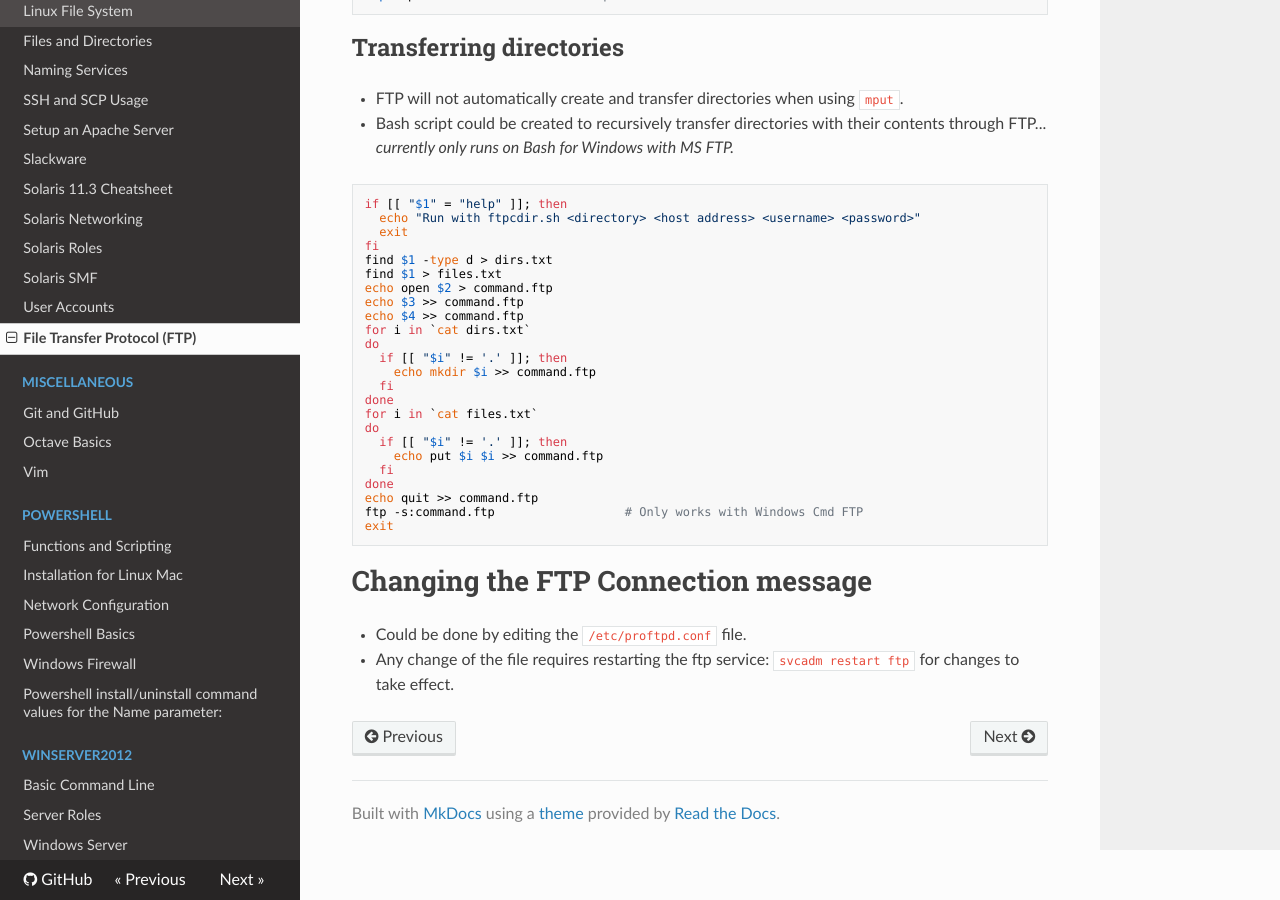
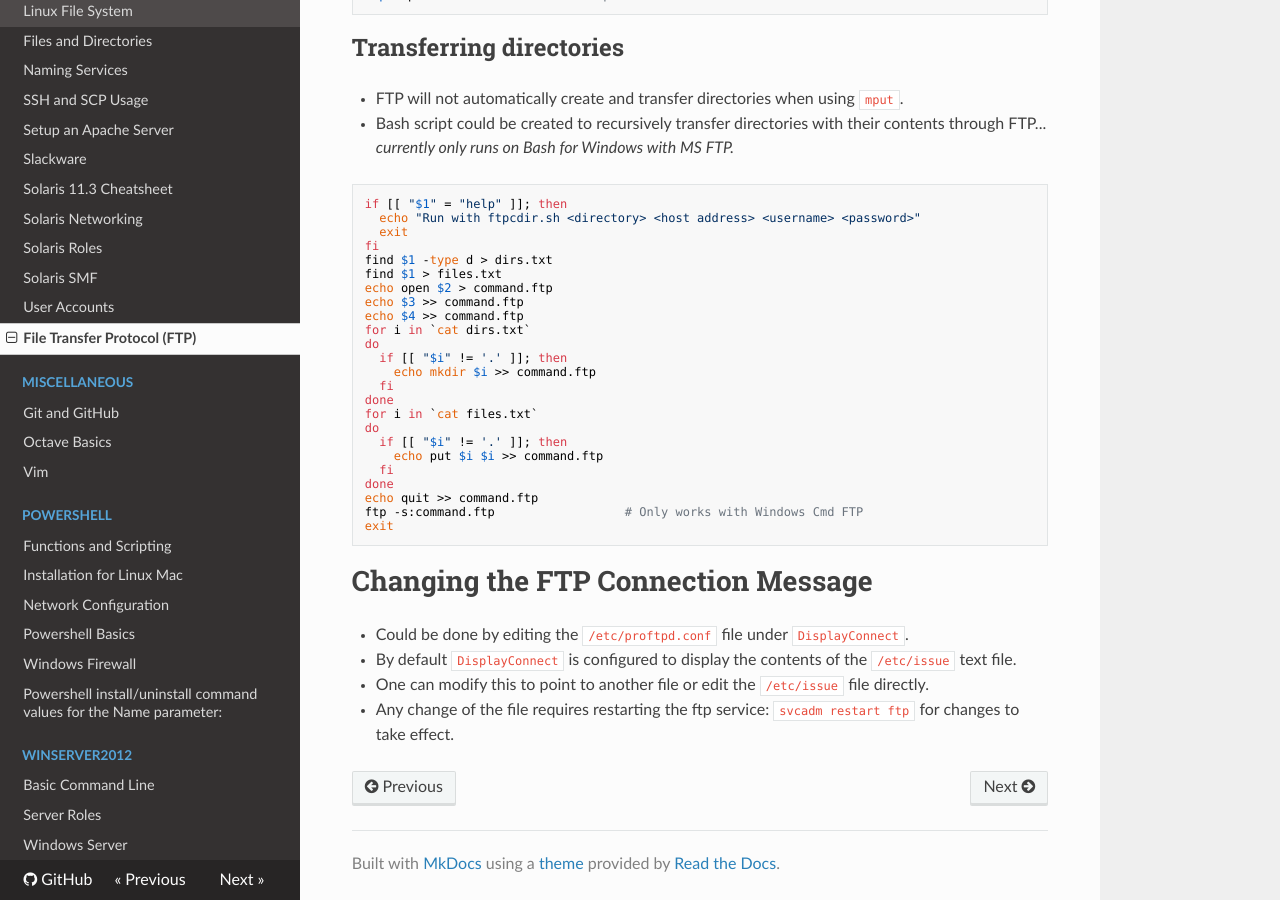
Before and after one commit to dotneko/dev-sysadmin, an MkDocs documentation site: the page built from docs/Linux-and-Unix/Using_FTP.md, in a window 1280 px wide and 900 px high, scrolled down 1253 px. Built offline with MkDocs 1.6.1, drawn with Linux system fonts in a browser that asks for light colours; nearby versions of some CDN libraries.

Commit message:
Update Using_FTP.md
Elaborated changing the FTP connection message

````diff
--- a/docs/Linux-and-Unix/Using_FTP.md
+++ b/docs/Linux-and-Unix/Using_FTP.md
@@ -84,6 +84,8 @@
 exit
 ```
 
-# Changing the FTP Connection message
-- Could be done by editing the `/etc/proftpd.conf` file.
+# Changing the FTP Connection Message
+- Could be done by editing the `/etc/proftpd.conf` file under `DisplayConnect`.
+- By default `DisplayConnect` is configured to display the contents of the `/etc/issue` text file.
+- One can modify this to point to another file or edit the `/etc/issue` file directly.
 - Any change of the file requires restarting the ftp service: `svcadm restart ftp` for changes to take effect.
````
